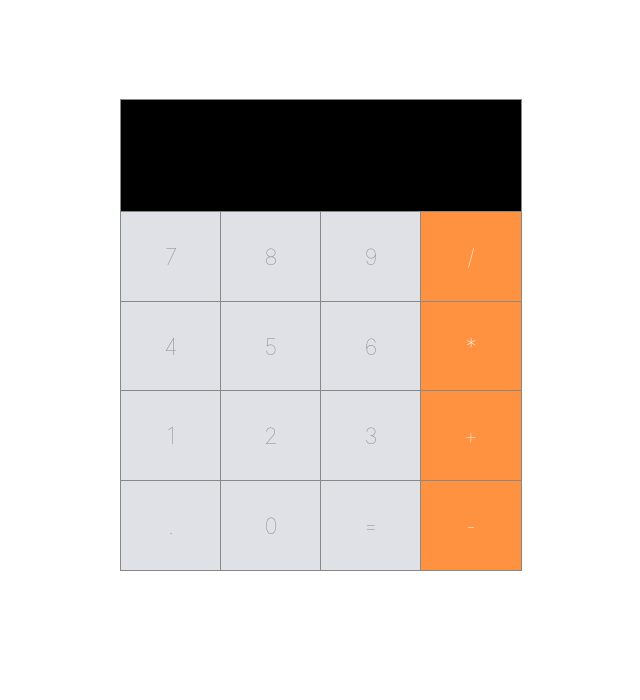
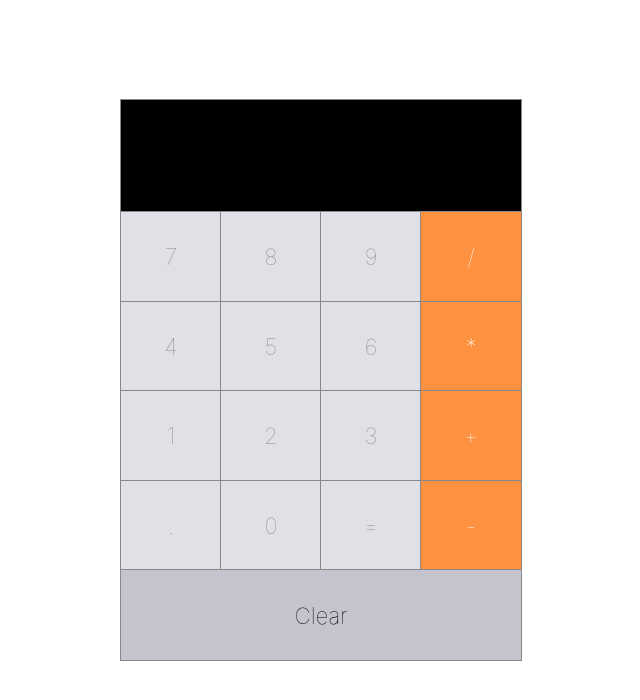
Before and after one commit to Oroko/React-calculator-app2, a React (Create React App) app: page / in a window 1280 px wide. Shown: the top 700 px of the page, without its empty margins (319-959 px from the left). Built offline with nearby package versions, Linux system fonts and the light colour scheme.

Commit message:
Created clear Button component and styled it

```diff
--- a/src/App.js
+++ b/src/App.js
@@ -1,6 +1,7 @@
 import React, { Component } from "react";
 import Button from "./components/Button";
 import Input from "./components/Input"
+import ClearButton from "./components/ClearButton"
 
 import "./App.css";
 
@@ -36,6 +37,9 @@ class App extends Component {
             <Button>=</Button>
             <Button>-</Button>
           </div>
+          <div className="row">
+            <ClearButton>Clear</ClearButton>
+          </div>
         </div>
       </div>
     );
--- /dev/null
+++ b/src/components/ClearButton.css
@@ -0,0 +1,11 @@
+.clear-button{
+    display: flex;
+    justify-content: center;
+    align-items: center;
+    background-color:#c5c3cd ;
+    font-weight: lighter;
+    font-size: 1.4em;
+    height: 4em;
+    outline: 1px solid #888888;
+    flex:1;
+}
--- /dev/null
+++ b/src/components/ClearButton.jsx
@@ -0,0 +1,14 @@
+import React, { Component } from 'react';
+import "./ClearButton.css"
+class ClearButton extends Component {
+
+    render() {
+        return (
+            <div className="clear-button">
+                {this.props.children}
+            </div>
+         );
+    }
+}
+
+export default ClearButton;
--- a/src/components/Input.jsx
+++ b/src/components/Input.jsx
@@ -6,7 +6,7 @@ class Input extends Component {
         return (
             <div className="input">
 
-
+                {this.props.children}
             </div>
         );
     }
```
